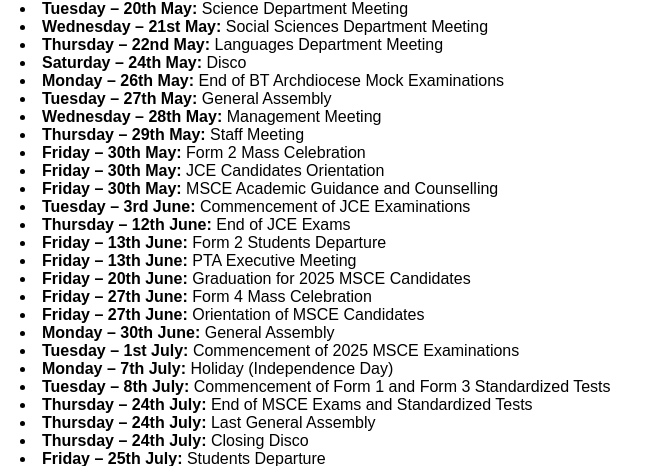
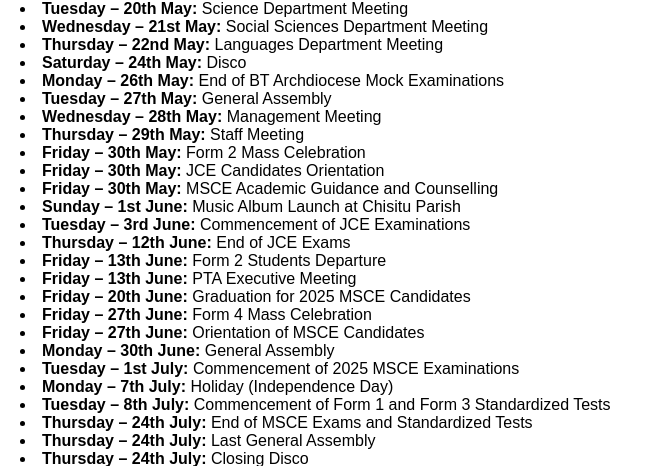
Before and after one commit to harrismauyano/providence_website, a Django app: page /events/ in a window 1280 px wide. Shown: the part 346-812 px from the top of the page, without its empty margins (0-653 px from the left). Run offline with Django 4.2, Linux system fonts and the light colour scheme.

Commit message:
Inclusion of Album Launch

```diff
--- a/main/templates/main/events.html
+++ b/main/templates/main/events.html
@@ -18,6 +18,7 @@
         <li><strong>Friday – 30th May:</strong> Form 2 Mass Celebration</li>
         <li><strong>Friday – 30th May:</strong> JCE Candidates Orientation</li>
         <li><strong>Friday – 30th May:</strong> MSCE Academic Guidance and Counselling</li>
+        <li><strong>Sunday – 1st June:</strong> Music Album Launch at Chisitu Parish</li>
         <li><strong>Tuesday – 3rd June:</strong> Commencement of JCE Examinations</li>
         <li><strong>Thursday – 12th June:</strong> End of JCE Exams</li>
         <li><strong>Friday – 13th June:</strong> Form 2 Students Departure</li>
```
